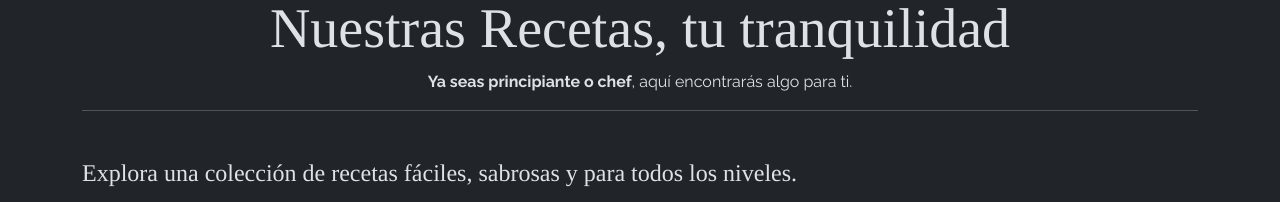
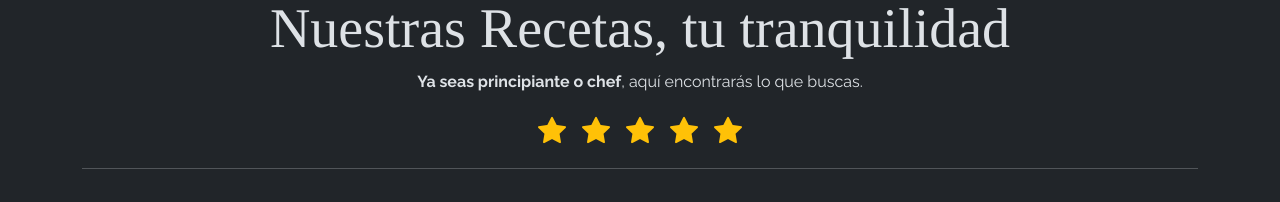
Before and after one commit to juanchiblanco/react-blogRecetas, a React (Vite) app: page / in a window 1280 px wide. Shown: the part 450-652 px from the top of the page. Built offline with nearby package versions, Linux system fonts and the light colour scheme.

Commit message:
agregue iconos de estrellas al inicio

```diff
--- a/src/components/pages/Inicio.jsx
+++ b/src/components/pages/Inicio.jsx
@@ -12,7 +12,14 @@ const Inicio = () => {
       </article>
         <Container className="my-5">
         <h1 className="display-4 text-center">Nuestras Recetas, tu tranquilidad</h1>
-        <p className="raleway text-center"><strong>Ya seas principiante o chef</strong>, aquí encontrarás algo para ti.</p>
+        <p className="raleway text-center"><strong>Ya seas principiante o chef</strong>, aquí encontrarás lo que buscas.</p>
+        <div className="d-flex justify-content-center gap-3">
+          <i className="bi bi-star-fill text-warning fs-3"></i>
+          <i className="bi bi-star-fill text-warning fs-3"></i>
+          <i className="bi bi-star-fill text-warning fs-3"></i>
+          <i className="bi bi-star-fill text-warning fs-3"></i>
+          <i className="bi bi-star-fill text-warning fs-3"></i>
+        </div>
         <hr />
         <h4 className="mt-5">Explora una colección de recetas fáciles, sabrosas y para todos los niveles.</h4>
         </Container>
```
